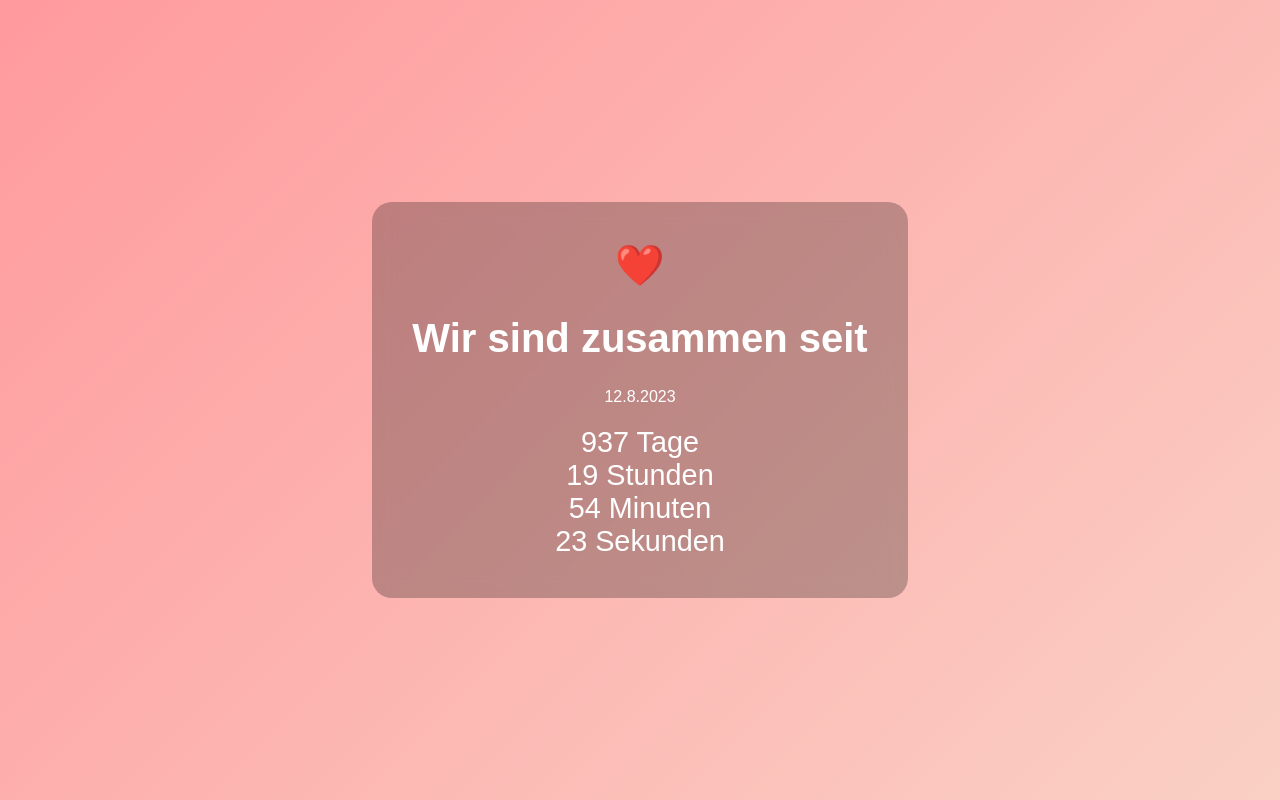
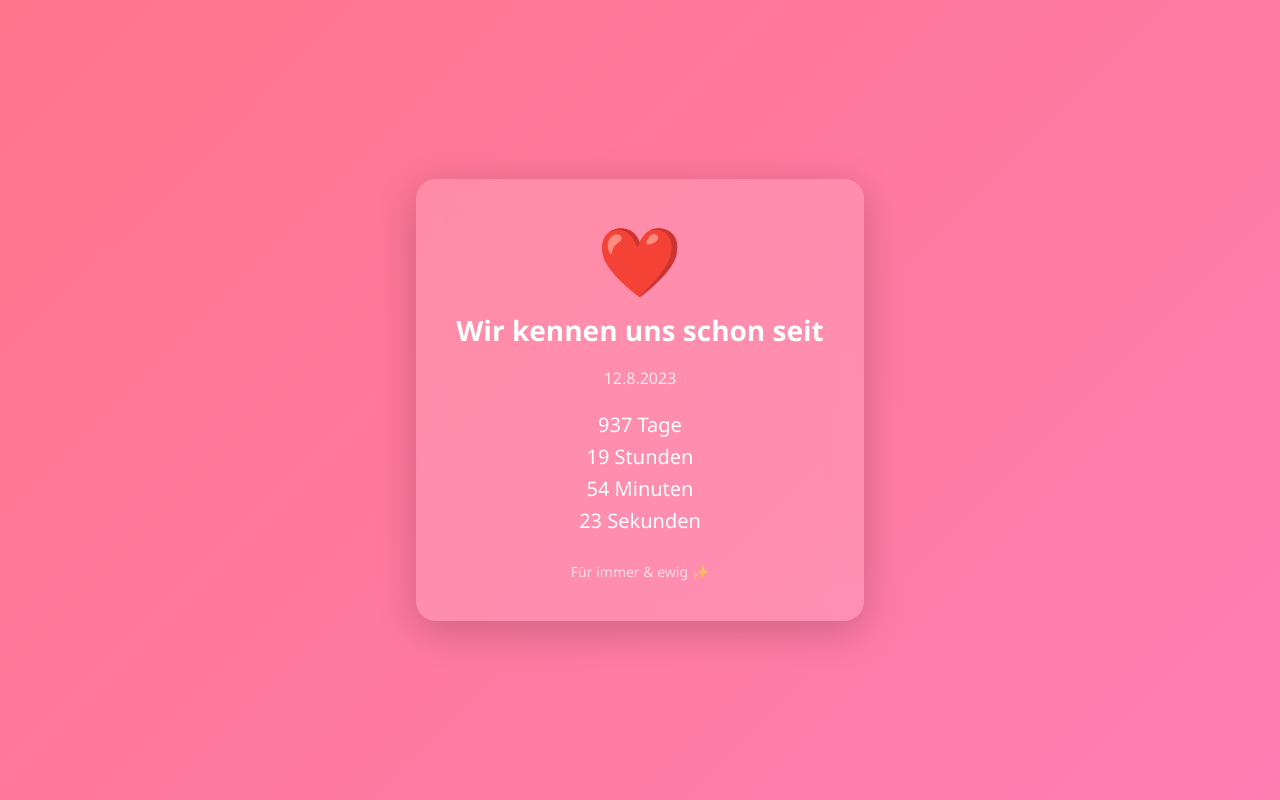
Before and after one commit to GGReverse/ggreverse.github.io, a plain HTML site: page index.html in a window 1280 px wide. Drawn offline with Linux system fonts and the light colour scheme.

Commit message:
Update index.html

```diff
--- a/index.html
+++ b/index.html
@@ -6,60 +6,87 @@
 <title>Unsere Zeit ❤️</title>
 
 <style>
+
 body{
 margin:0;
-    font-family: Arial, sans-serif;
-    background: linear-gradient(135deg,#ff9a9e,#fad0c4);
+font-family: 'Segoe UI', sans-serif;
+background: linear-gradient(135deg,#ff758c,#ff7eb3);
 color:white;
 display:flex;
 justify-content:center;
 align-items:center;
 height:100vh;
 text-align:center;
+overflow:hidden;
 }
 
 .container{
-    background: rgba(0,0,0,0.25);
+background: rgba(255,255,255,0.15);
 padding:40px;
 border-radius:20px;
-    backdrop-filter: blur(10px);
+backdrop-filter: blur(15px);
+box-shadow:0 10px 40px rgba(0,0,0,0.2);
+max-width:400px;
 }
 
 h1{
-    font-size:2.5em;
+margin-top:0;
+font-size:28px;
+}
+
+.date{
+opacity:0.8;
+margin-bottom:20px;
 }
 
 .counter{
-    font-size:1.8em;
-    margin-top:20px;
+font-size:20px;
+line-height:1.6;
 }
 
 .heart{
-    font-size:40px;
-    animation: beat 1s infinite;
+font-size:60px;
+animation:beat 1.2s infinite;
+margin-bottom:10px;
 }
 
 @keyframes beat{
 0%{transform:scale(1)}
-    50%{transform:scale(1.2)}
+25%{transform:scale(1.15)}
+40%{transform:scale(1)}
+60%{transform:scale(1.15)}
 100%{transform:scale(1)}
 }
+
+.footer{
+margin-top:25px;
+font-size:14px;
+opacity:0.7;
+}
+
 </style>
 </head>
 
 <body>
 
 <div class="container">
+
 <div class="heart">❤️</div>
-    <h1>Wir sind zusammen seit</h1>
-    <div id="date"></div>
+
+<h1>Wir kennen uns schon seit</h1>
+
+<div class="date" id="date"></div>
 
 <div class="counter" id="counter"></div>
+
+<div class="footer">
+Für immer & ewig ✨
+</div>
+
 </div>
 
 <script>
 
-// HIER DATUM ÄNDERN
 const startDate = new Date("2023-08-12T00:00:00");
 
 document.getElementById("date").innerText =
@@ -80,6 +107,7 @@ function updateCounter(){
 hours + " Stunden<br>" +
 minutes + " Minuten<br>" +
 seconds + " Sekunden";
+
 }
 
 setInterval(updateCounter,1000);
```
Lines whose indentation alone changed are shown as unchanged.
